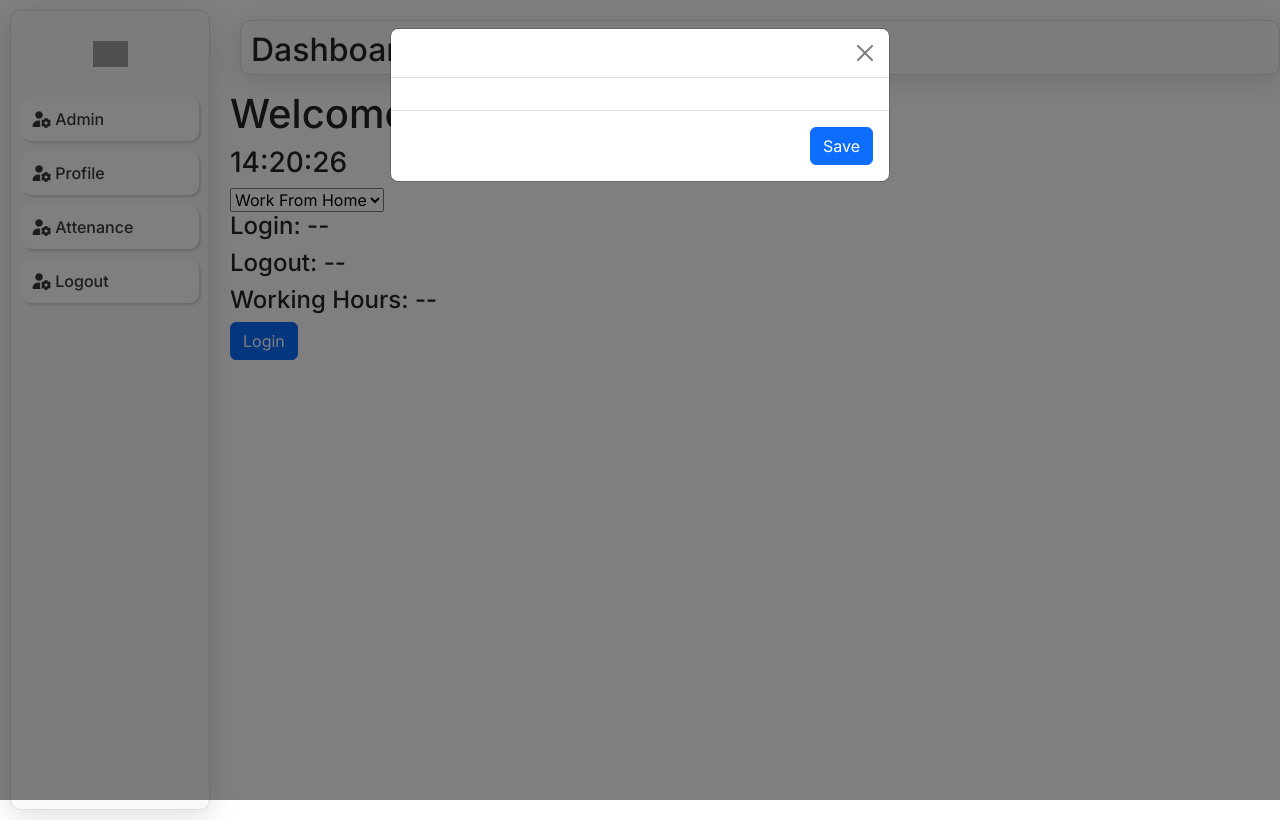
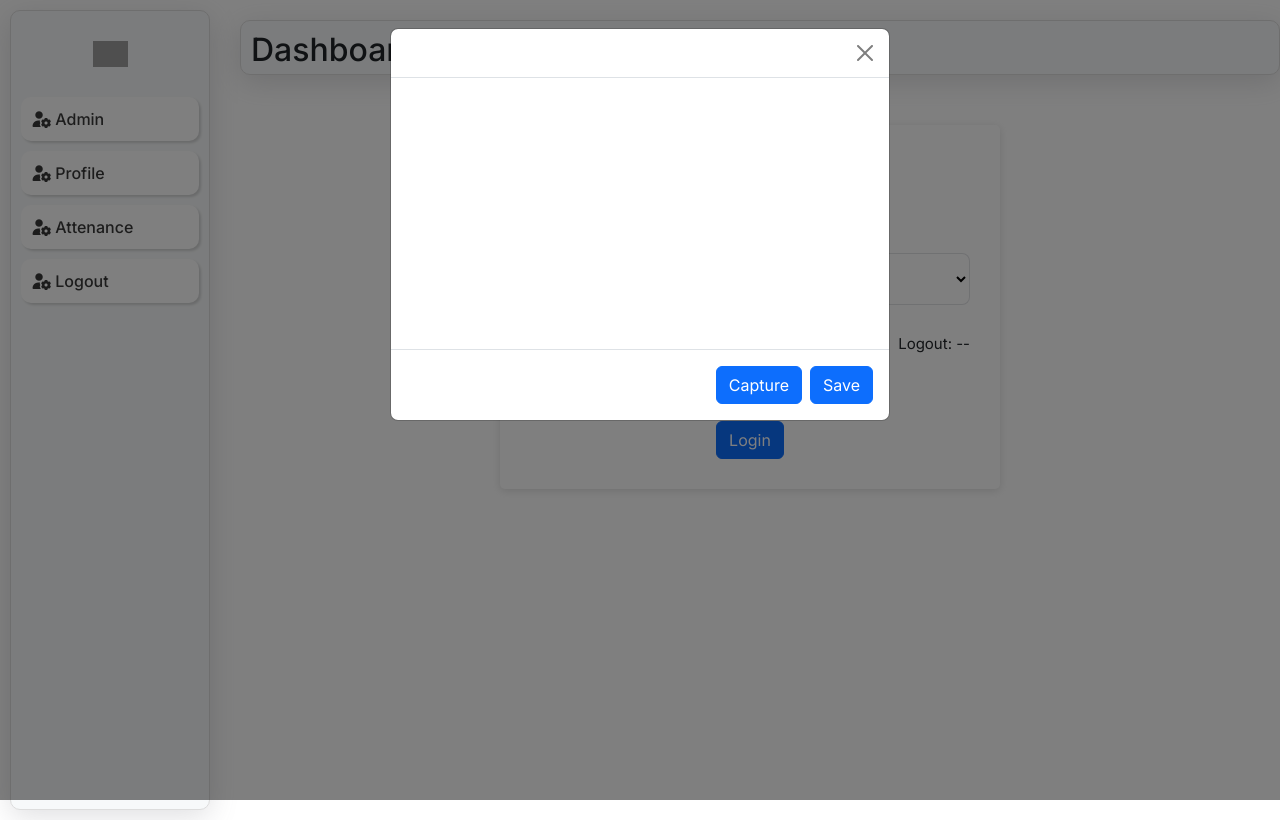
Before and after one commit to ParthibanSenthilkumar/UserDashbroadReact, a React (Vite) app: page /dashboard/attenance in a window 1280 px wide. Both pictures are taken after a click on the button "Login". Built offline with nearby package versions, Linux system fonts and the light colour scheme; no server answers; grey boxes are pictures that could not be loaded.

Commit message:
attendance css added

```diff
--- a/src/index.css
+++ b/src/index.css
@@ -290,3 +290,17 @@ textarea {
 .card-text span{
   float: right;
 }
+.login-card{
+  max-width: 500px;
+  width: 100%;
+  margin: 50px auto;
+  padding: 30px;
+  text-align: center;
+  box-shadow: rgba(99, 99, 99, 0.2) 0px 2px 8px 0px;
+  border-radius: 5px;
+}
+.d-flex h4{
+  font-size: 15px;
+    font-weight: 400;
+    margin: 10px 0px 20px 0px;
+}
--- a/src/pages/Attenance.jsx
+++ b/src/pages/Attenance.jsx
@@ -1,7 +1,7 @@
 import React, { useEffect, useRef, useState } from "react";
 import Button from "react-bootstrap/Button";
 import Modal from "react-bootstrap/Modal";
-// import Webcam from "react-webcam";
+import Webcam from "react-webcam";
 import L from "leaflet";
 import "leaflet/dist/leaflet.css";
 
@@ -54,12 +54,7 @@ const Attenance = () => {
   }, []);
 
   useEffect(() => {
-  const loginId = localStorage.getItem("loginId");
-
-  if (!loginId) {
-    alert("Please login first!");
-    // optionally redirect
-  }
+  localStorage.getItem("loginId");
 }, []);
 
   useEffect(() => {
@@ -80,10 +75,10 @@ const Attenance = () => {
   };
 
   // // Capture image
-  // const handleCapture = () => {
-  //   const capImage = webcamRef.current.getScreenshot();
-  //   setImage(capImage);
-  // };
+  const handleCapture = () => {
+    const capImage = webcamRef.current.getScreenshot();
+    setImage(capImage);
+  };
 
   // LOGIN BUTTON CLICK
   const handleLoginClick = () => {
@@ -102,8 +97,8 @@ const Attenance = () => {
       console.log("loginId:", localStorage.getItem("loginId"));
 
       const attendanceData = {
-        latitude: position[0],
-        longitude: position[1],
+        latitude: position?.[0],
+        longitude: position?.[1],
         loginTime: currentTime.toISOString(),
         logoutTime: null,
         workingHours: "",
@@ -112,6 +107,7 @@ const Attenance = () => {
       };
 
       const recordId = await createAttendance(attendanceData);
+      console.log(recordId,'resposnse id');
 
       // Store for logout
       localStorage.setItem("attendanceId", recordId);
@@ -178,16 +174,17 @@ const handleLogout = async () => {
       <div className="login-card">
         <h1>Welcome</h1>
         <h3>{time}</h3>
-
+        <div className="form-item">
         <select value={status} onChange={(e) => setStatus(e.target.value)}>
           <option value="Work From Home">Work From Home</option>
           <option value="Remote">Remote</option>
         </select>
-
+        </div>
+        <div className="d-flex align-items-center justify-content-between">
         <h4>Login: {loginTime ? loginTime.toLocaleString() : "--"}</h4>
         <h4>Logout: {logoutTime ? logoutTime.toLocaleString() : "--"}</h4>
+        </div>
         <h4>Working Hours: {workingHours || "--"}</h4>
-
         <Button
           onClick={loginTime && !logoutTime ? handleLogout : handleLoginClick}
           >
@@ -200,12 +197,12 @@ const handleLogout = async () => {
         <Modal.Header closeButton />
 
         <Modal.Body>
-          {/* <Webcam ref={webcamRef} screenshotFormat="image/jpeg" width="100%" /> */}
+         <Webcam ref={webcamRef} screenshotFormat="image/jpeg" width="100%" />
           {image && <img src={image} alt="captured" width="100%" />}
         </Modal.Body>
 
         <Modal.Footer>
-          {/* <Button onClick={handleCapture}>Capture</Button> */}
+          <Button onClick={handleCapture}>Capture</Button>
           <Button onClick={handleSave}>Save</Button>
         </Modal.Footer>
       </Modal>
```
